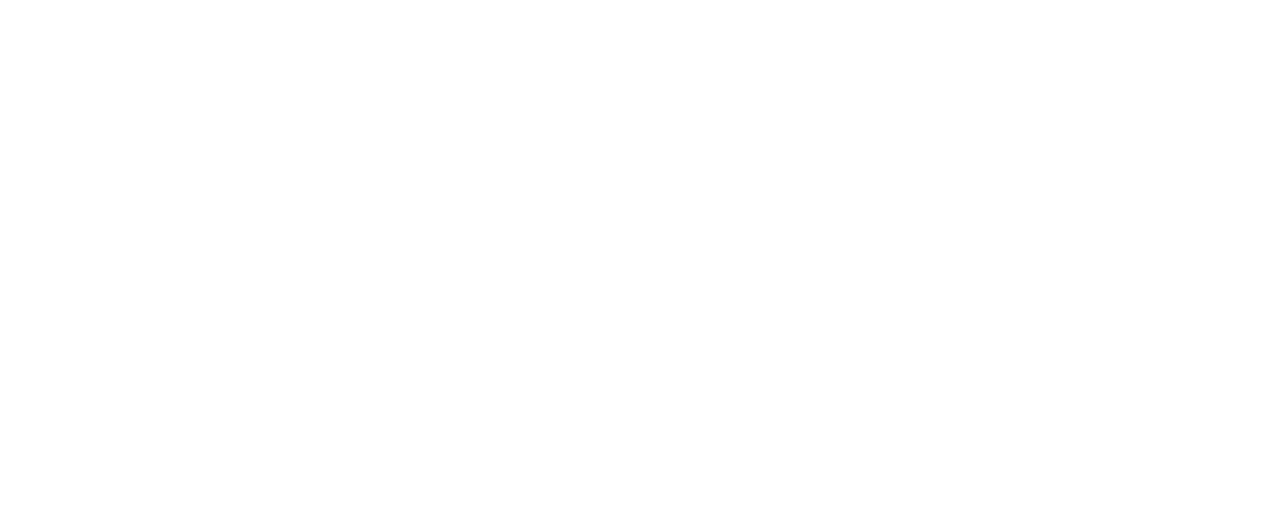
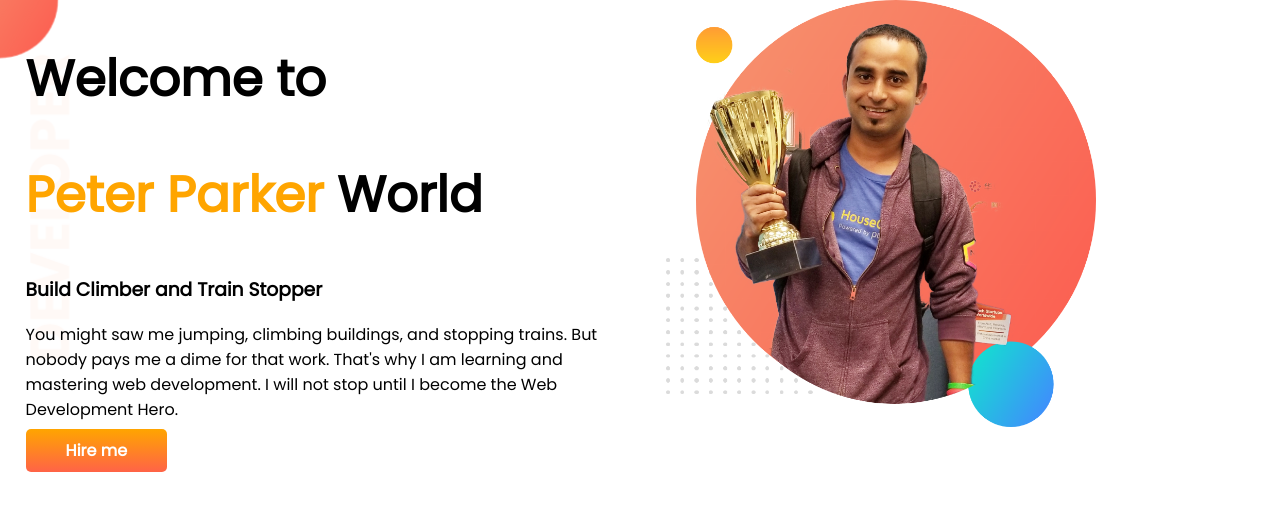
Before and after one commit to ImdadulPabon/developer-portfolio, a plain HTML site: page index.html in a window 1280 px wide. Drawn offline with Linux system fonts and the light colour scheme.

Commit message:
top-banner-added

```diff
--- /dev/null
+++ b/developer-portfolio-master/style.css
@@ -0,0 +1,72 @@
+body{
+    margin: 0;
+    font-family: 'Poppins', sans-serif;
+}
+section{
+    height: 500px;
+    padding-bottom: 150px;
+}
+.top-banner{
+    background-image: url("images/top-banner.png");
+    background-repeat: no-repeat;
+}
+.half-width{
+    width:40%;
+    float: left;
+    margin-left: 5%;
+    padding-left: 2%;
+}
+h1{
+    font-size: 50px;
+}
+h1 span{
+    color: orange;
+}
+.half-width img{
+    width: 100%;
+}
+.anchor-button{
+    text-decoration: none;
+    background: linear-gradient(45deg, lightsalmon, tomato);
+    padding: 10px 40px;
+    border-radius: 5px;
+    color: white;
+    font-weight: 700;
+}
+p{
+    color: dimgray;
+}
+.dream-area{
+    background-image: url("images/dream-bg.png");
+    background-repeat: no-repeat;
+    background-position: right;
+}
+h2{
+    font-size: 40px;
+}
+.experience-area{
+    background-image: url("images/exp-bg.png");
+    background-repeat: no-repeat;
+    background-position: left;
+}
+.experience-area h3{
+    color: orange;
+}
+
+.experience-area div{
+    box-shadow: 5px 7px 40px gray;
+    height: 80%;
+}
+#full-stack{
+    border-left: 7px solid;
+    border-image: linear-gradient(180deg, lightsalmon, tomato);
+    border-image-slice: 1;
+}
+#baby-web{
+    border-left: 7px solid;
+    border-image: linear-gradient(180deg, blue, cyan);
+    border-image-slice: 1;
+}
+footer p{
+    text-align: center;
+}
--- a/index.html
+++ b/index.html
@@ -1,13 +1,32 @@
 <!DOCTYPE html>
 <html lang="en">
+
 <head>
     <meta charset="UTF-8">
     <meta http-equiv="X-UA-Compatible" content="IE=edge">
     <meta name="viewport" content="width=device-width, initial-scale=1.0">
     <title>Jonkar portfolio</title>
+    <link rel="preconnect" href="https://fonts.googleapis.com">
+    <link rel="preconnect" href="https://fonts.gstatic.com" crossorigin>
+    <link href="https://fonts.googleapis.com/css2?family=Poppins&display=swap" rel="stylesheet">
     <link rel="stylesheet" href="style.css">
 </head>
+
 <body>
+    <section class="top-banner">
+        <div class="half-width">
+            <h1>Welcome to </h1>
+            <h1><span class="orange-color">Peter Parker</span> World</h1>
+            <h3>Build Climber and Train Stopper</h3>
+            <p>You might saw me jumping, climbing buildings, and stopping trains. But nobody pays me a dime for that
+                work. That's why I am learning and mastering web development. I will not stop until I become the Web
+                Development Hero.</p>
+            <a class="link-button" href="https://www.google.com/" target="_blank"> Hire me</a>
+        </div>
+        <div class="half-width">
+            <i><img src="images/jhankar.png" alt=""></i>
+        </div>
+    </section>
+</body>
 
-</body>
 </html>
--- a/style.css
+++ b/style.css
@@ -0,0 +1,32 @@
+body{
+    font-family: 'Poppins', sans-serif;
+    margin: 0;
+}
+h1{
+    font-size: 50px;
+}
+.orange-color{
+    color: orange;
+}
+section{
+    display: flex;
+}
+.half-width{
+    width: 50%;
+    padding-left: 2%;
+}
+.half-width img{
+    width: 70%;
+}
+.link-button{
+    text-decoration: none;
+    color: white;
+    background-image: linear-gradient(orange, tomato);
+    padding: 10px 40px;
+    border-radius: 5px;
+    font-weight: 700;
+}
+.top-banner{
+    background-image: url(images/top-banner.png);
+    background-repeat: no-repeat;
+}
```
Also changed, not shown: developer-portfolio-master/index.html (added, +52 -0 lines), developer-portfolio-master/images/dream-bg.png (added), developer-portfolio-master/images/exp-bg.png (added), developer-portfolio-master/images/jhankar.png (added), developer-portfolio-master/images/jhankar2.png (added), developer-portfolio-master/images/my-bg.png (added), developer-portfolio-master/images/my-bg2.png (added), developer-portfolio-master/images/top-banner.png (added), images/dream-bg.png (added), images/exp-bg.png (added), images/jhankar.png (added), images/jhankar2.png (added), images/my-bg.png (added), images/my-bg2.png (added), 1 more files, 1 other file.
